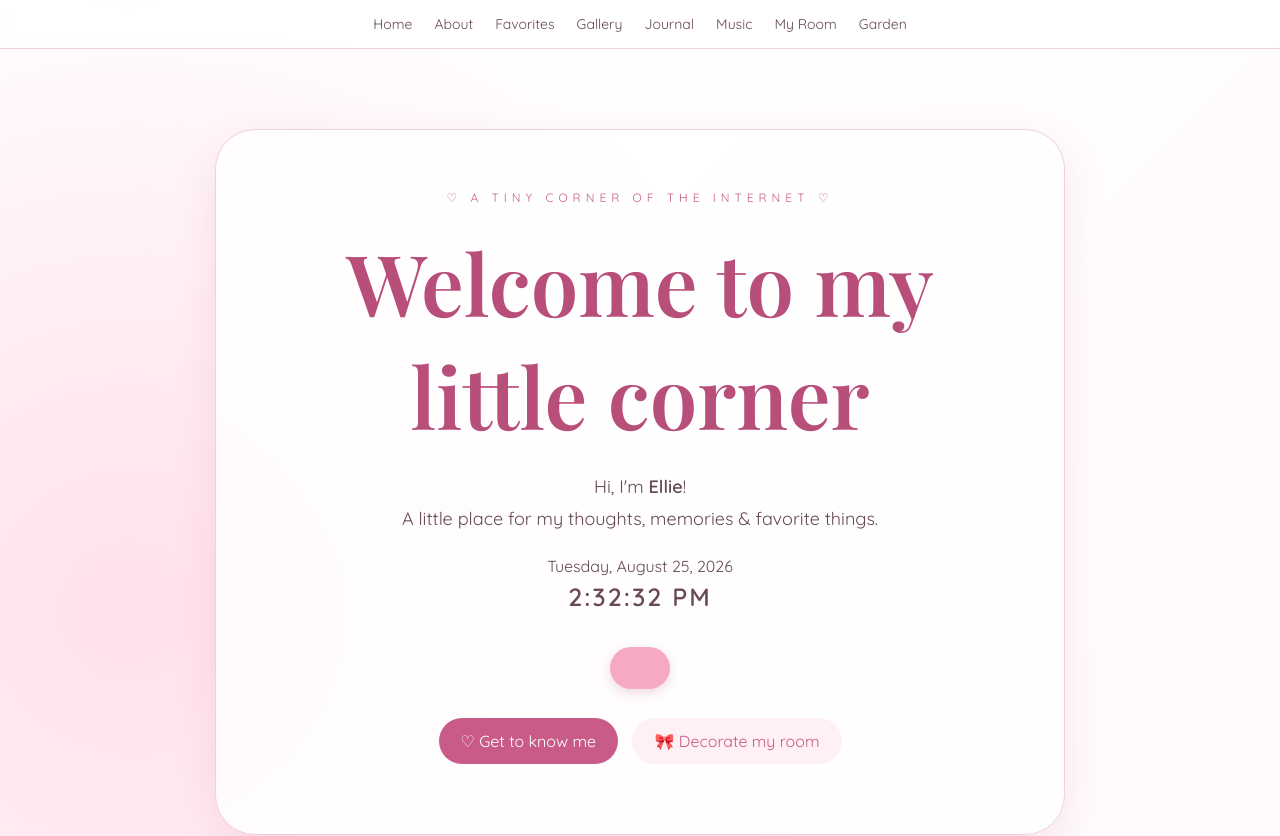
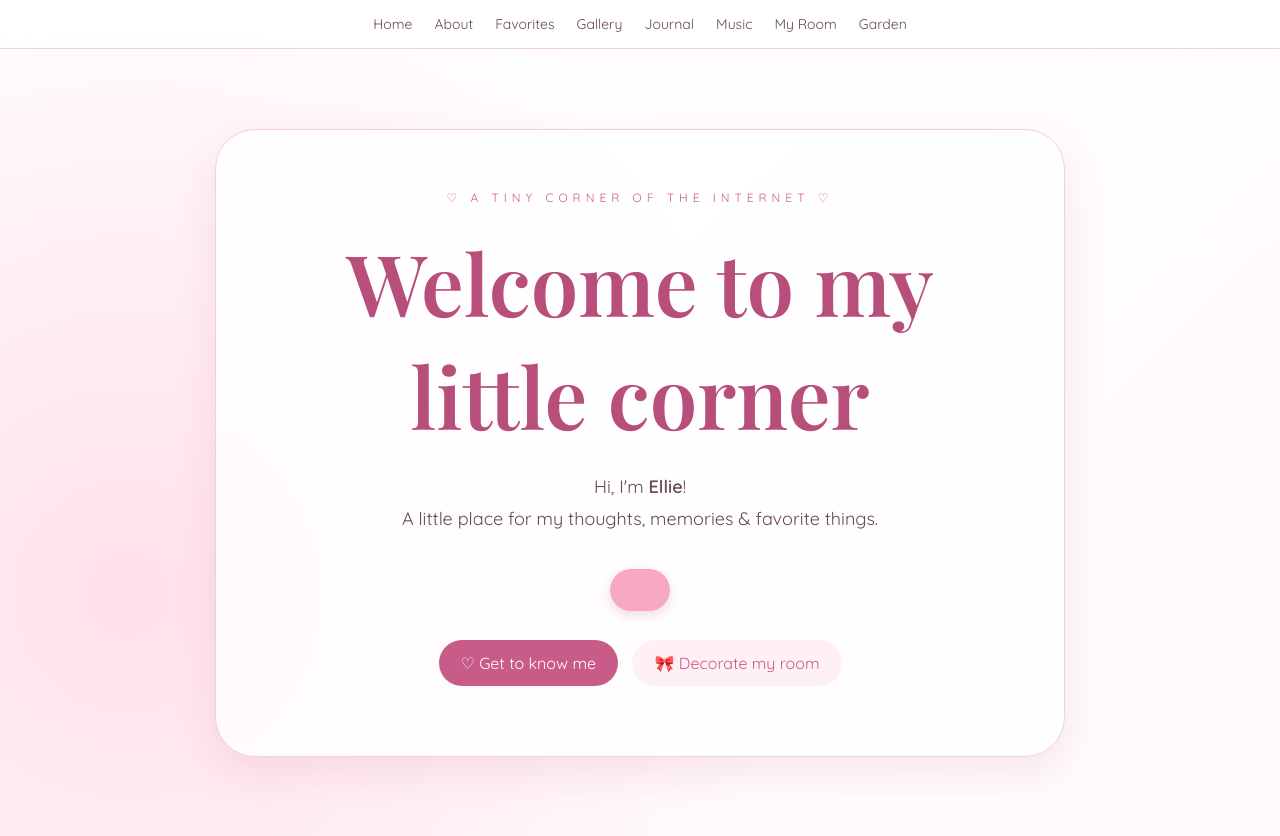
Before and after one commit to mlenamcintosh-png/rosyletters, a plain HTML site: page index.html in a window 1280 px wide. Shown: the top 836 px of the page. Drawn offline with nearby package versions, Linux system fonts and the light colour scheme.

Commit message:
Update index.html

```diff
--- a/index.html
+++ b/index.html
@@ -55,10 +55,6 @@ Hi, I'm <strong>Ellie</strong>!<br>
 A little place for my thoughts,
 memories & favorite things.
 </p>
-<div class="date-clock">
-    <div id="date"></div>
-    <div id="clock"></div>
-</div>
 
 
 <div class="date-clock-bubble">
```
